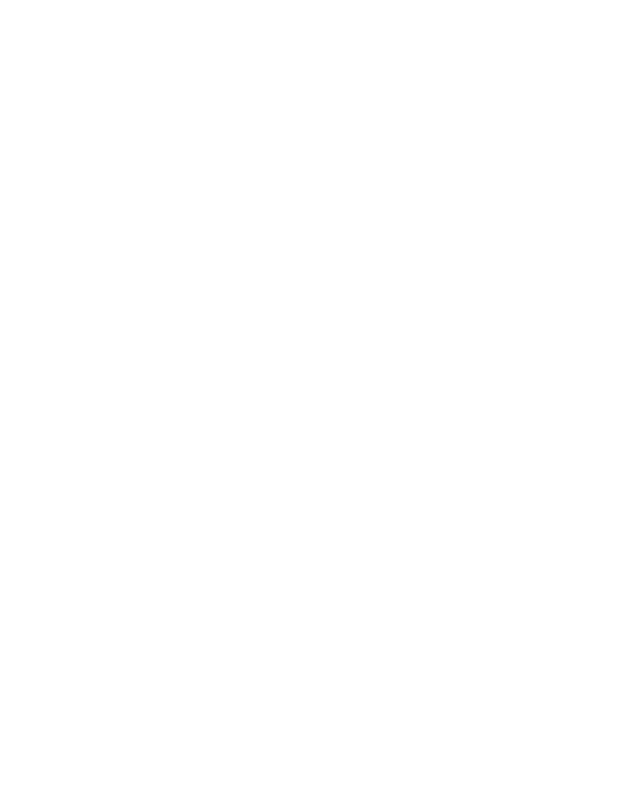
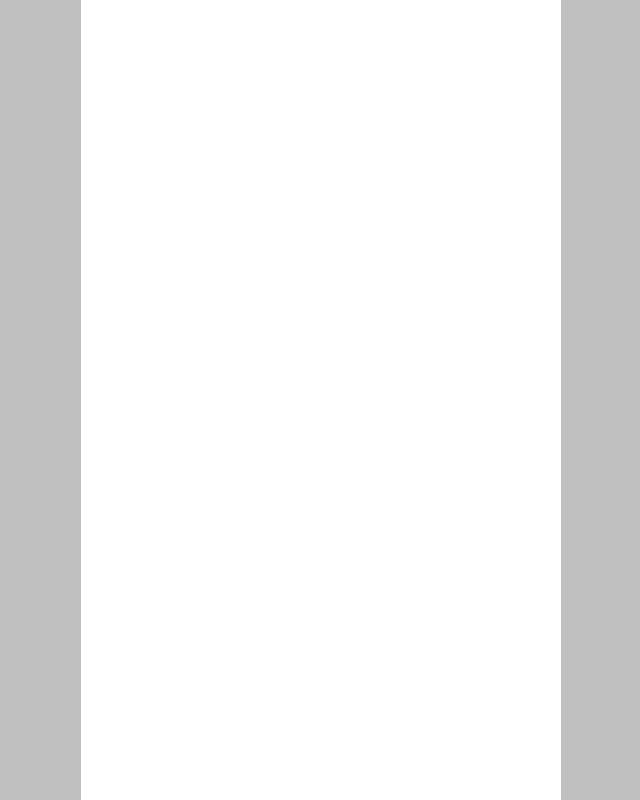
Before and after one commit to linchuanXu/eink-push, a plain HTML site: page assets/templates/base.html in a window 1280 px wide. Shown: the whole page, without its empty margins (319-959 px from the left). Drawn offline with Linux system fonts and the light colour scheme.

Commit message:
refactor: enhance layout and design guidelines for card and e-book formats
- Updated SKILL.md to clarify layout principles for card designs, emphasizing modular presentation and avoiding long-form text.
- Revised base.html to improve the visual structure for e-ink displays, ensuring proper sizing and alignment.
- Expanded design-guide.md with detailed layout goals and style references for various frameworks, promoting better readability and aesthetic consistency.

```diff
--- a/assets/templates/base.html
+++ b/assets/templates/base.html
@@ -1,18 +1,32 @@
 <!DOCTYPE html>
-<html lang="zh-CN" style="width:480px;height:800px;overflow:hidden">
+<html lang="zh-CN">
 <head>
 <meta charset="UTF-8">
 <style>
 /* ── Reset ─────────────────────────────────────────── */
 *, *::before, *::after { box-sizing: border-box; margin: 0; padding: 0; }
 
-/* ── Canvas: 480×800, grayscale ─────────────────────
-   Do not change width/height/overflow.
-   render_image.py clips exactly to this size.        */
-html, body {
+/* ── Browser preview frame ──────────────────────────
+   html fills the browser window with a gray background
+   so the 480×800 canvas boundary is clearly visible.
+   In Playwright (viewport=480×800), html is exactly
+   480×800 and body starts at (0,0) — clip still works. */
+html {
+  background: #c0c0c0;
+  display: flex;
+  justify-content: center;
+  align-items: flex-start;
+  min-height: 100vh;
+}
+
+/* ── Canvas: 480×800 ────────────────────────────────
+   render_image.py sets viewport=480×800 and clips
+   from (0,0). Do NOT change width/height/overflow.  */
+body {
   width: 480px;
   height: 800px;
   overflow: hidden;
+  flex-shrink: 0;
   background: #fff;
   color: #000;
   font-family: 'MiSans', 'Noto Serif SC', serif;
```
Also changed, not shown: SKILL.md (+12 -4 lines).
